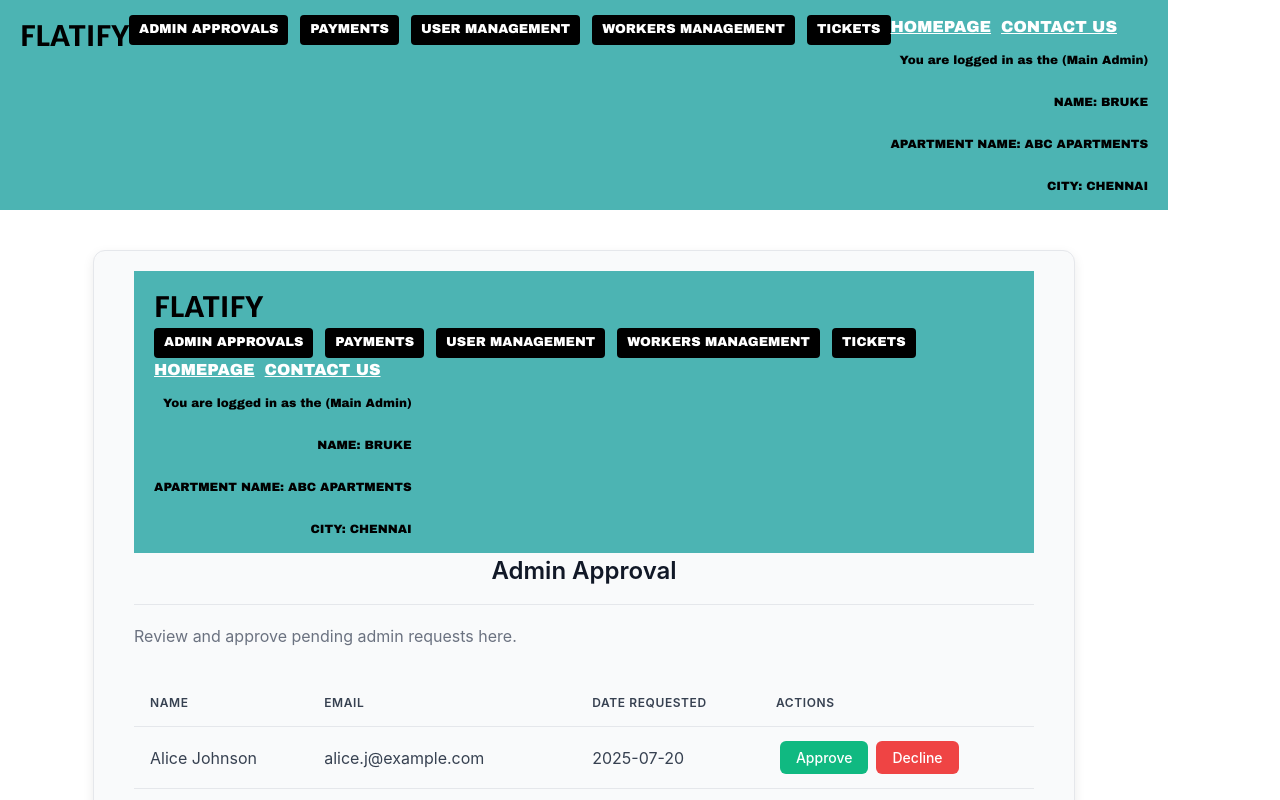
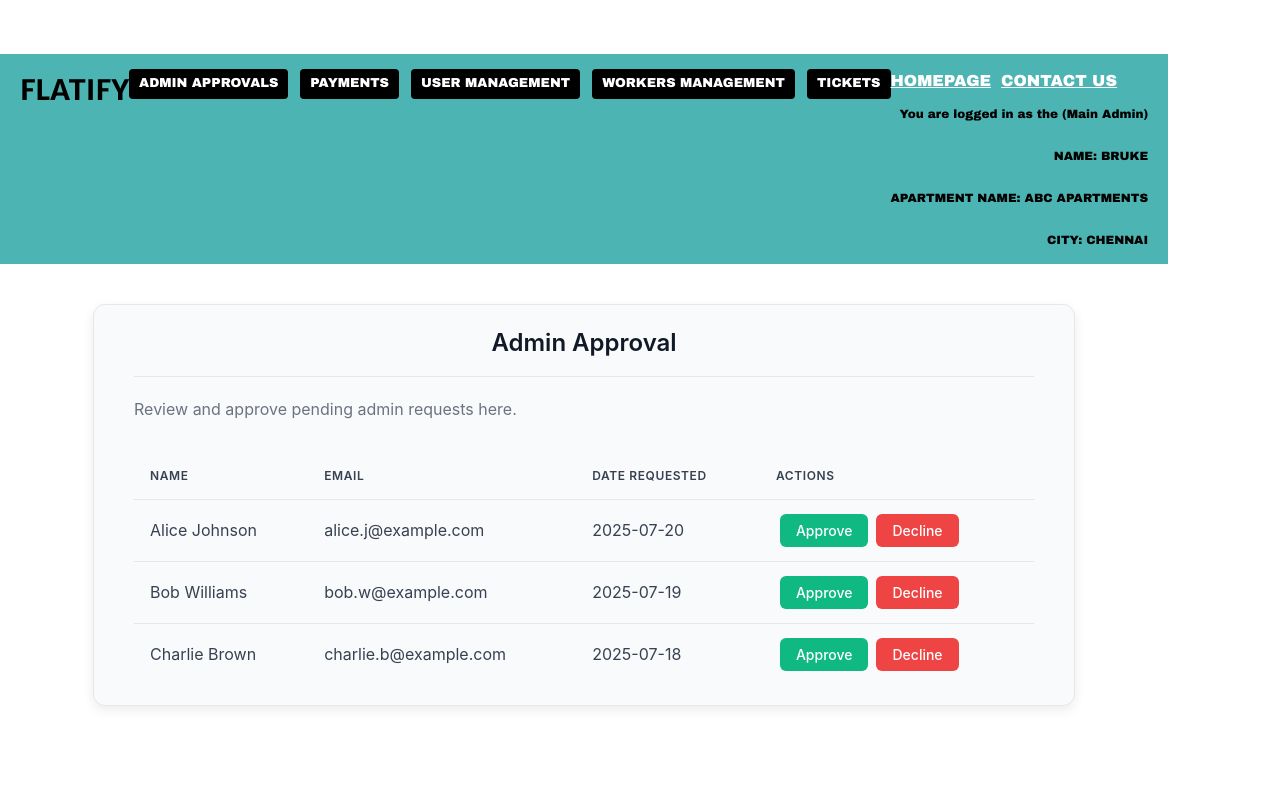
Before and after one commit to deepshika196/homifi, a React (Vite) app in the folder homify-website/: page /admin/adminapproval in a window 1280 px wide. Shown: the top 800 px of the page. Built offline with nearby package versions, Linux system fonts and the light colour scheme; the HTML template or start-up script is replaced by a standard one.

Commit message:
Min Changes made

```diff
--- a/homify-website/src/pages/admin/adminapproval.jsx
+++ b/homify-website/src/pages/admin/adminapproval.jsx
@@ -1,6 +1,5 @@
 import { useState } from 'react';
 import '../../styles/admin_styles/AdminApproval.css';
-import Navbar_Admin from '../../components/Admin/NavBar_Admin.jsx' // Import the dedicated CSS file
 
 // Mock data for pending admin requests. In a real application, you would fetch this from an API.
 const initialRequests = [
@@ -28,7 +27,6 @@ const AdminApproval = () => {
 
   return (
     <div className="admin-approval-container">
-      <Navbar_Admin/>
       <h2 className="admin-approval-header">Admin Approval</h2>
       <p className="admin-approval-subheader">Review and approve pending admin requests here.</p>
 
```
